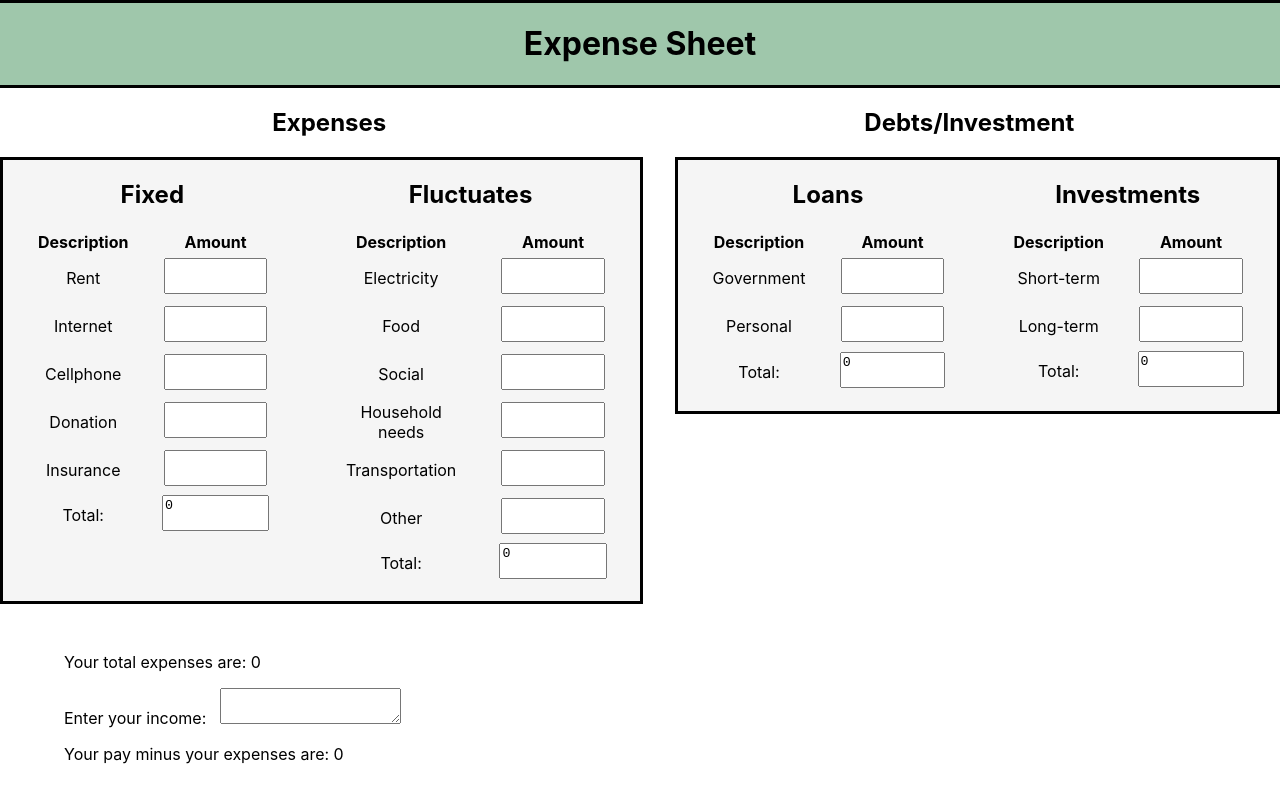
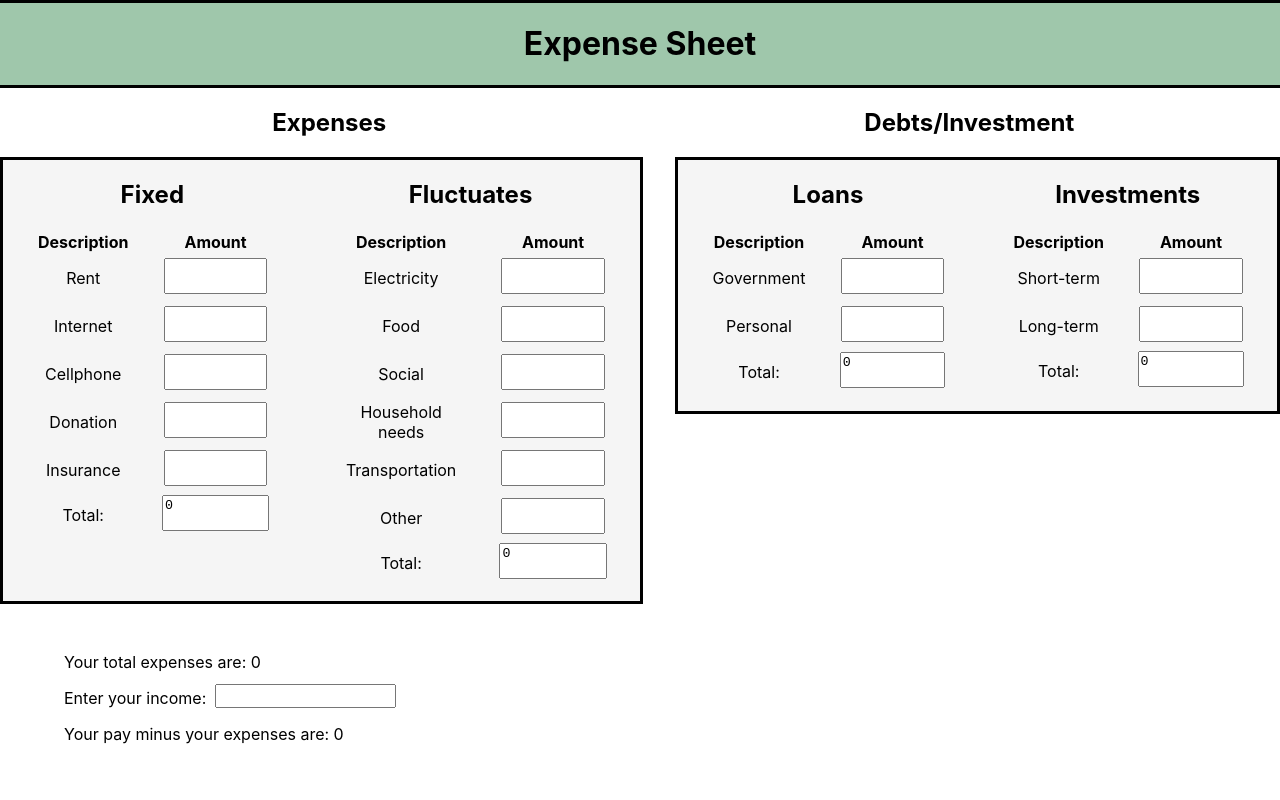
Before and after one commit to timbolaj/Expense-sheet, a React (Create React App) app: page / in a window 1280 px wide. Built offline with nearby package versions, Linux system fonts and the light colour scheme.

Commit message:
finished styles for income field

```diff
--- a/src/Components/Total-Expenditures.js
+++ b/src/Components/Total-Expenditures.js
@@ -17,9 +17,10 @@ export default function TotalExpenditure(props) {
   return (
     <div className="TotalExpenditure">
       <p>Your total expenses are: {total}</p>
-      <div>
-        <p>Enter your income: &nbsp; <textarea id="income" onChange={changeIncome}></textarea></p>
-      </div>
+        <span className="income-field">
+          <p>Enter your income: &nbsp; </p>
+          <textarea id="income" onChange={changeIncome}></textarea>
+        </span>
       <p>Your pay minus your expenses are: {profit}</p>
     </div>
   )
--- a/src/Styles/Total-Expenditures.scss
+++ b/src/Styles/Total-Expenditures.scss
@@ -8,3 +8,14 @@
 .TotalExpenditure p {
   margin-bottom: 0em;
 }
+
+.income-field {
+  display: flex;
+}
+
+#income {
+  align-self: flex-end;
+  resize: none;
+  vertical-align: baseline;
+  height: 18px;
+}
```
